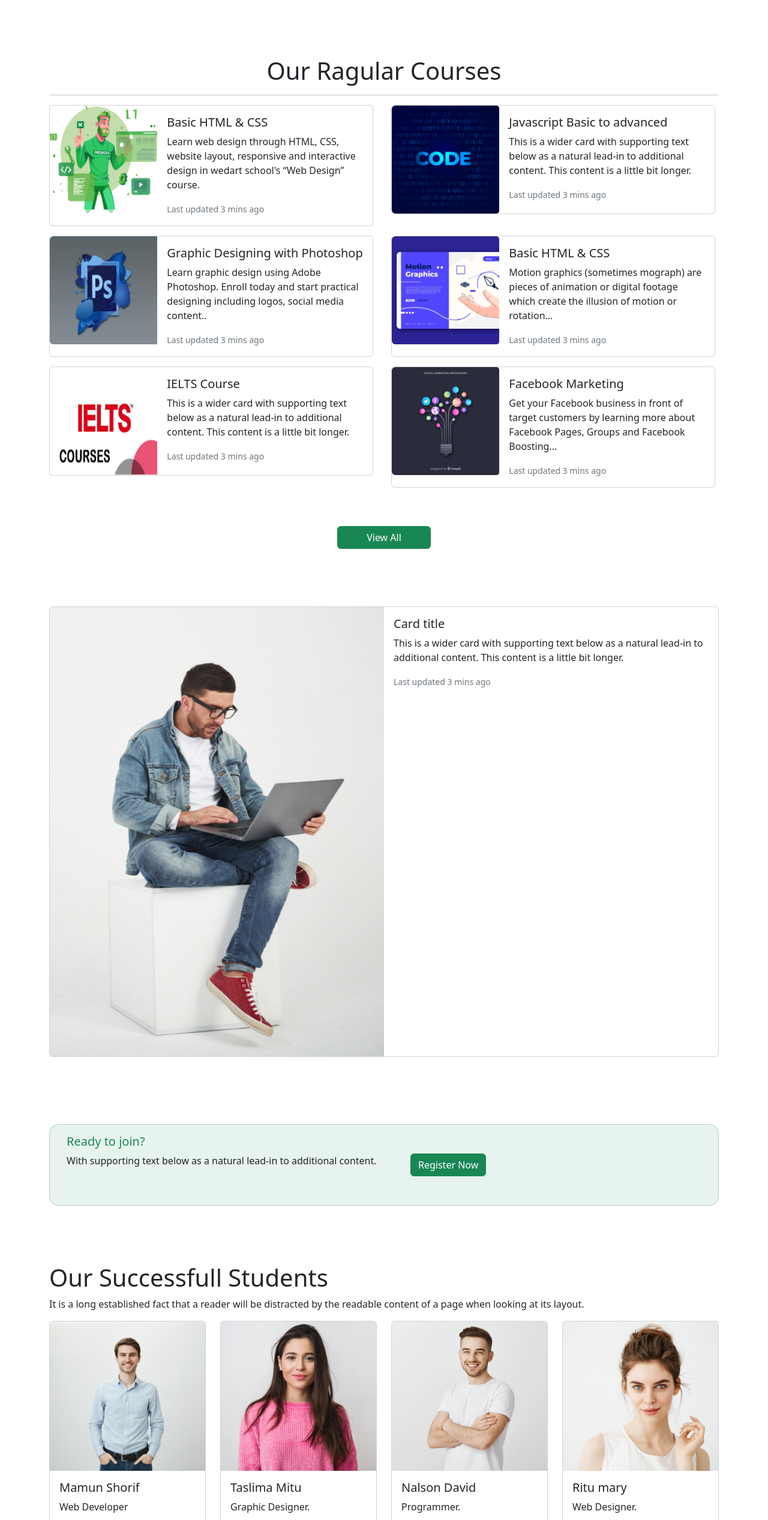
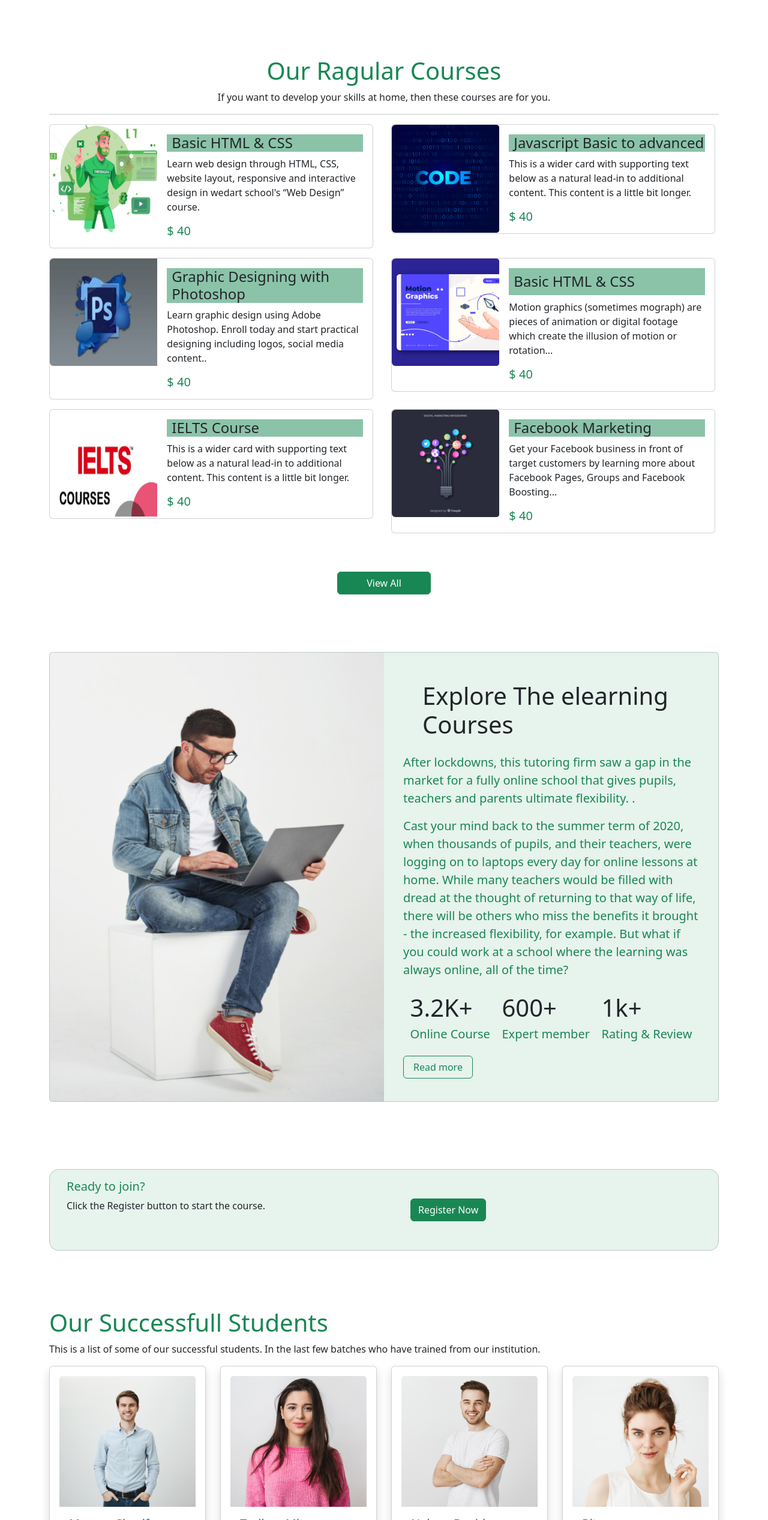
Before and after one commit to sabermahmud/third-assignment, a plain HTML site: page index.html in a window 1280 px wide. Shown: the part 946-3480 px from the top of the page at 60% size. Drawn offline with nearby package versions, Linux system fonts and the light colour scheme.

Commit message:
text added

```diff
--- a/index.html
+++ b/index.html
@@ -41,10 +41,10 @@
                 <ul class="dropdown-menu">
                   <li><a class="dropdown-item" href="#successful">Our Successfull
                     Students</a></li>
-                  <li><a class="dropdown-item" href="#">Students Feedback
+                  <li><a class="dropdown-item" href="#feedback">Students Feedback
                 </a></li>
                   <li><hr class="dropdown-divider"></li>
-                  <li><a class="dropdown-item" href="#">Trusted Companies</a></li>
+                  <li><a class="dropdown-item" href="#trusted">Trusted Companies</a></li>
                 </ul>
               </li>
               <li class="nav-item">
@@ -104,7 +104,9 @@
     <!-- courses -->
     <section id="courses">
         <div class="container">
-            <div class="h1 text-center">Our Ragular Courses
+            <div>
+            <h1 class=" text-center text-success">Our Ragular Courses</h1>
+            <p class="text-center">If you want to develop your skills at home, then these courses are for you.</p>
             <hr class="w-100">
             </div>
         <div class="row">
@@ -115,10 +117,10 @@
                         <img src="images/html-1.png" class="img-fluid rounded-start" alt="...">
                       </div>
                       <div class="col-md-8">
-                        <div class="card-body">
-                          <h5 class="card-title">Basic HTML & CSS</h5>
+                        <div class="card-body ">
+                          <h4 class="card-title bg-success bg-opacity-50 ps-2">Basic HTML & CSS</h4>
                           <p class="card-text">Learn web design through HTML, CSS, website layout, responsive and interactive design in wedart school's “Web Design” course.</p>
-                          <p class="card-text"><small class="text-muted">Last updated 3 mins ago</small></p>
+                          <h5 class="card-text text-success">$ 40</h5>
                         </div>
                       </div>
                     </div>
@@ -132,9 +134,9 @@
                       </div>
                       <div class="col-md-8">
                         <div class="card-body">
-                          <h5 class="card-title">Javascript Basic to advanced</h5>
+                          <h4 class="card-title bg-success bg-opacity-50 ps-2">Javascript Basic to advanced</h4>
                           <p class="card-text">This is a wider card with supporting text below as a natural lead-in to additional content. This content is a little bit longer.</p>
-                          <p class="card-text"><small class="text-muted">Last updated 3 mins ago</small></p>
+                          <h5 class="card-text text-success">$ 40</h5>
                         </div>
                       </div>
                     </div>
@@ -148,9 +150,9 @@
                       </div>
                       <div class="col-md-8">
                         <div class="card-body">
-                          <h5 class="card-title">Graphic Designing with Photoshop</h5>
+                          <h4 class="card-title bg-success bg-opacity-50 ps-2">Graphic Designing with Photoshop</h4>
                           <p class="card-text">Learn graphic design using Adobe Photoshop. Enroll today and start practical designing including logos, social media content..</p>
-                          <p class="card-text"><small class="text-muted">Last updated 3 mins ago</small></p>
+                          <h5 class="card-text text-success">$ 40</h5>
                         </div>
                       </div>
                     </div>
@@ -164,9 +166,9 @@
                       </div>
                       <div class="col-md-8">
                         <div class="card-body">
-                          <h5 class="card-title">Basic HTML & CSS</h5>
+                          <h4 class="card-title bg-success bg-opacity-50 p-2">Basic HTML & CSS</h4>
                           <p class="card-text">Motion graphics (sometimes mograph) are pieces of animation or digital footage which create the illusion of motion or rotation...</p>
-                          <p class="card-text"><small class="text-muted">Last updated 3 mins ago</small></p>
+                          <h5 class="card-text text-success">$ 40</h5>
                         </div>
                       </div>
                     </div>
@@ -180,9 +182,9 @@
                       </div>
                       <div class="col-md-8">
                         <div class="card-body">
-                          <h5 class="card-title">IELTS Course </h5>
+                          <h4 class="card-title bg-success bg-opacity-50 ps-2">IELTS Course </h4>
                           <p class="card-text">This is a wider card with supporting text below as a natural lead-in to additional content. This content is a little bit longer.</p>
-                          <p class="card-text"><small class="text-muted">Last updated 3 mins ago</small></p>
+                          <h5 class="card-text text-success">$ 40</h5>
                         </div>
                       </div>
                     </div>
@@ -196,9 +198,9 @@
                       </div>
                       <div class="col-md-8">
                         <div class="card-body">
-                          <h5 class="card-title">Facebook Marketing</h5>
+                          <h4 class="card-title bg-success bg-opacity-50 ps-2">Facebook Marketing</h4>
                           <p class="card-text">Get your Facebook business in front of target customers by learning more about Facebook Pages, Groups and Facebook Boosting...</p>
-                          <p class="card-text"><small class="text-muted">Last updated 3 mins ago</small></p>
+                          <h5 class="card-text text-success">$ 40</h5>
                         </div>
                       </div>
                     </div>
@@ -216,16 +218,40 @@
     <!-- explore -->
     <section id="explore" class="d-flex justify-content-center">
       <div class="container">
-        <div class="card mb-3 ">
+        <div class="card mb-3 bg-success bg-opacity-10">
           <div class="row g-0">
-            <div class="col-md-6">
-              <img src="images/images/working.png" class="img-fluid rounded-start" alt="...">
+            <div class="col-md-6 ">
+              <img src="images/images/working.png" class="img-fluid rounded-start " alt="...">
             </div>
             <div class="col-md-6">
-              <div class="card-body">
-                <h5 class="card-title">Card title</h5>
-                <p class="card-text">This is a wider card with supporting text below as a natural lead-in to additional content. This content is a little bit longer.</p>
-                <p class="card-text"><small class="text-muted">Last updated 3 mins ago</small></p>
+              <div class="card-body ">
+                <h1 class="card-title mt-3 pt-3 px-5">Explore The elearning
+                  Courses</h1>
+                <p class="card-text pt-3 px-3 fs-5 text-success">After lockdowns, this tutoring firm saw a gap in the market for a fully online school that gives pupils, teachers and parents ultimate flexibility. .</p>
+                <p class="card-text px-3 fs-5 text-success">
+                  Cast your mind back to the summer term of 2020, when thousands of pupils, and their teachers, were logging on to laptops every day for online lessons at home.
+
+                  While many teachers would be filled with dread at the thought of returning to that way of life, there will be others who miss the benefits it brought - the increased flexibility, for example.
+
+                  But what if you could work at a school where the learning was always online, all of the time?
+                </p>
+                <div class="d-flex justify-content-evenly mt-2 pt-2 px-2 ">
+                  <biv>
+                    <h1>3.2K+</h1>
+                    <h5 class="text-success">Online Course</h5>
+                  </biv>
+                  <biv>
+                    <h1>600+</h1>
+                    <h5 class="text-success">Expert member</h5>
+                  </biv>
+                  <biv>
+                    <h1>1k+</h1>
+                    <h5 class="text-success">Rating & Review</h5>
+                  </biv>
+                </div>
+                <div class="mt-2 pt-2 ms-2 ps-2">
+                  <button type="button" class="btn btn-outline-success px-3">Read more</button>
+                </div>
               </div>
             </div>
           </div>
@@ -243,7 +269,7 @@
                     <div class="row d-flex justify-content-between">
                       <div class="col-sm-12 col-md-12 col-lg-12 col-xl-6 col-xxl-6">
                           <h5 class="card-title text-success">Ready to join?</h5>
-                          <p class="card-text ">With supporting text below as a natural lead-in to additional content.</p>
+                          <p class="card-text ">Click the Register button to start the course.</p>
                       </div>
                       <div class="col-sm-12 col-md-12 col-lg-12 col-xl-6 col-xxl-6">
                       <!-- Modal -->
@@ -298,19 +324,18 @@
     <!-- Our Success -->
     <section id="successful">
           <div class="container">
-            <h1> Our Successfull
+            <h1 class="text-success"> Our Successfull
                 Students
             </h1>
-            <p>It is a long established fact that a reader will be distracted by the
-                readable content of a page when looking at its layout.</p>
+            <p>This is a list of some of our successful students. In the last few batches who have trained from our institution.</p>
               <div class="row">
-                  <div class="col-12 col-md-12 col-lg-6 col-xl-3 col-xxl-3">
-            <div class="row g-2">
+                  <div class="col-12 col-md-12 col-lg-6 col-xl-3 col-xxl-3 ">
+            <div class="row g-2 ">
                 <div class="col">
-                  <div class="card">
+                  <div class="card shadow p-3 mb-5 bg-body rounded">
                     <img src="images/images/student/student-1.png" class="card-img-top" alt="...">
                     <div class="card-body">
-                      <h5 class="card-title">Mamun Shorif</h5>
+                      <h5 class="card-title text-success">Mamun Shorif</h5>
                       <p class="card-text">Web Developer</p>
                     </div>
                   </div>
@@ -320,10 +345,10 @@
                   <div class="col-12 col-md-12 col-lg-6 col-xl-3 col-xxl-3">
             <div class="row g-2">
                 <div class="col">
-                  <div class="card">
+                  <div class="card shadow p-3 mb-5 bg-body rounded">
                     <img src="images/images/student/student-2.png" class="card-img-top" alt="...">
                     <div class="card-body">
-                      <h5 class="card-title">Taslima Mitu</h5>
+                      <h5 class="card-title text-success">Taslima Mitu</h5>
                       <p class="card-text">Graphic Designer.</p>
                     </div>
                   </div>
@@ -333,10 +358,10 @@
                   <div class="col-12 col-md-12 col-lg-6 col-xl-3 col-xxl-3">
             <div class="row g-2">
                 <div class="col">
-                  <div class="card">
+                  <div class="card shadow p-3 mb-5 bg-body rounded">
                     <img src="images/images/student/student-3.png" class="card-img-top" alt="...">
                     <div class="card-body">
-                      <h5 class="card-title">Nalson David</h5>
+                      <h5 class="card-title text-success">Nalson David</h5>
                       <p class="card-text">Programmer.</p>
                     </div>
                   </div>
@@ -346,10 +371,10 @@
                   <div class="col-12 col-md-12 col-lg-6 col-xl-3 col-xxl-3">
             <div class="row g-2">
                 <div class="col">
-                  <div class="card">
+                  <div class="card shadow p-3 mb-5 bg-body rounded">
                     <img src="images/images/student/student-4.png" class="card-img-top" alt="...">
                     <div class="card-body">
-                      <h5 class="card-title">Ritu mary</h5>
+                      <h5 class="card-title text-success">Ritu mary</h5>
                       <p class="card-text">Web Designer.</p>
                     </div>
                   </div>
@@ -516,8 +541,8 @@
     <!-- Frequently Asked Questions -->
     <div class="mt-5 pt-5"></div>
     <!-- Trusted channels -->
-     <section class="d-none d-sm-none d-md-none d-lg-none d-xl-block d-xxl-block">
-      <div class="container d-flex justify-content-center mb-2">
+     <section id="trusted" class="d-none d-sm-none d-md-none d-lg-none d-xl-block d-xxl-block">
+      <div class=" d-flex justify-content-center mb-2 bg-success bg-opacity-50 text-white">
         <h1>Our Trusted Companies</h1>
       </div>
       <hr>
@@ -535,19 +560,17 @@
     <!-- footer -->
     <section class="bg-black">
       <div class="container">
-        <div class="d-flex justify-content-center ">
-         <div class="text-white">
-          <h1 class="ms-5 me-5">WebART School</h1>
-          <p class="ms-5 me-5">1276, East Shewrapa, Kafrul, Dhaka,</p>
-          <p class="ms-5 me-5">Bangladesh</p>
-          <p class="ms-5 me-5">Privacy Ploicy | Terms of use</p>
-         </div>
+        <div class="text-white mt-3 pt-3">
+          <h1 class="ms-5 me-5 text-center">WebART School</h1>
+          <p class="ms-5 me-5 text-center">1276, East Shewrapa, Kafrul, Dhaka,</p>
+          <p class="ms-5 me-5 text-center">Bangladesh</p>
+          <p class="ms-5 me-5 text-center">Privacy Ploicy | Terms of use</p>
         </div>
         <div class="d-flex justify-content-center">
-          <div class="ms-2 text-success"><i class="fa-brands fa-facebook"></i></div>
-          <div class="ms-2 text-success"><i class="fa-brands fa-square-twitter"></i></div>
-          <div class="ms-2 text-success"><i class="fa-brands fa-linkedin"></i></div>
-          <div class="ms-2 text-success"><i class="fa-brands fa-square-instagram"></i></div>
+          <div class="ms-2 text-white fs-3"><i class="fa-brands fa-facebook"></i></div>
+          <div class="ms-2 text-white fs-3"><i class="fa-brands fa-square-twitter"></i></div>
+          <div class="ms-2 text-white fs-3"><i class="fa-brands fa-linkedin"></i></div>
+          <div class="ms-2 text-white fs-3"><i class="fa-brands fa-square-instagram"></i></div>
         </div>
       </div>
     </section>
```
